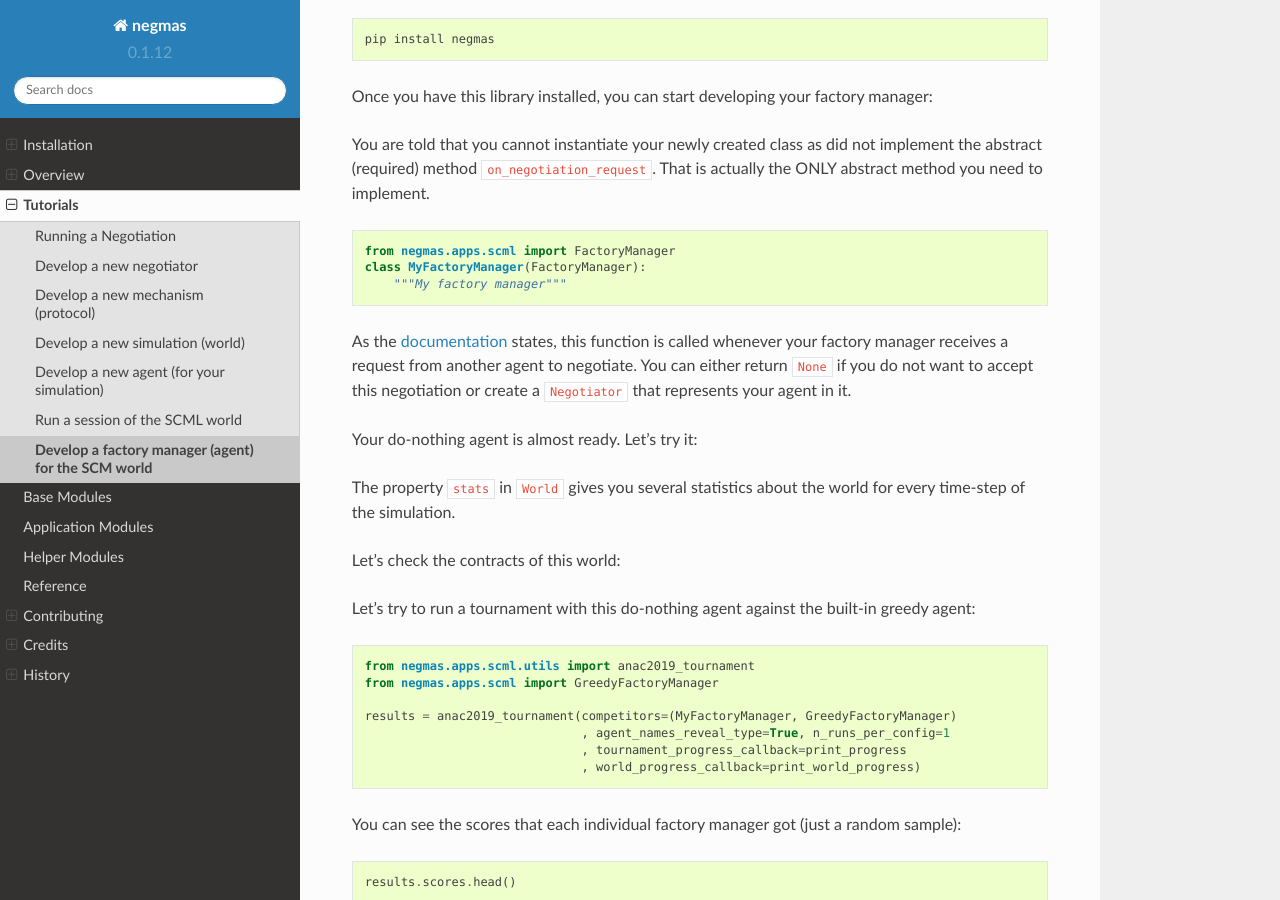
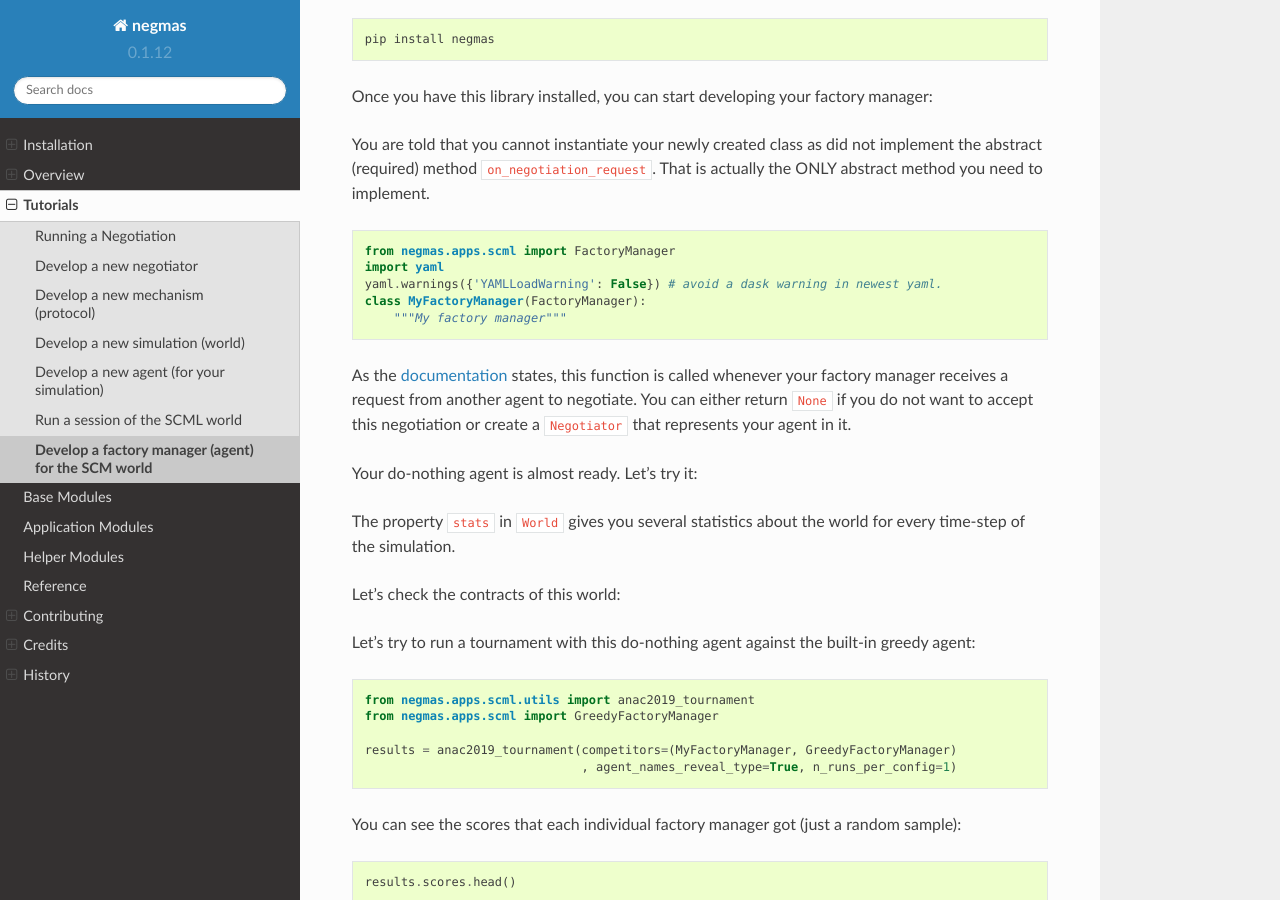
Before and after one commit to yasserfarouk/negmas, a Sphinx documentation site: the page built from docs/tutorials/07.develop_scml_agent.rst, in a window 1280 px wide and 900 px high, scrolled down 299 px. Built offline with Sphinx 7.4.7 and the Read the Docs theme 2.0.0, drawn with Linux system fonts in a browser that asks for light colours.

Commit message:
doc update

```diff
--- a/docs/tutorials/07.develop_scml_agent.rst
+++ b/docs/tutorials/07.develop_scml_agent.rst
@@ -21,6 +21,8 @@ That is actually the ONLY abstract method you need to implement.
 .. code:: ipython3
 
     from negmas.apps.scml import FactoryManager
+    import yaml
+    yaml.warnings({'YAMLLoadWarning': False}) # avoid a dask warning in newest yaml.
     class MyFactoryManager(FactoryManager):
         """My factory manager"""
 
@@ -47,10 +49,7 @@ built-in greedy agent:
     from negmas.apps.scml import GreedyFactoryManager
 
     results = anac2019_tournament(competitors=(MyFactoryManager, GreedyFactoryManager)
-                                  , agent_names_reveal_type=True, n_runs_per_config=1
-                                  , tournament_progress_callback=print_progress
-                                  , world_progress_callback=print_world_progress)
-
+                                  , agent_names_reveal_type=True, n_runs_per_config=1)
 
 You can see the scores that each individual factory manager got (just a
 random sample):
@@ -109,4 +108,6 @@ That is it folks! You can now start developing your own factory manager.
 Have fun.
 
 
+
+
 Download :download:`Notebook<notebooks/07.develop_scml_agent.ipynb>`.
```
Also changed, not shown: docs/tutorials/06.run_scml.rst (+9 -1 lines), docs/tutorials/notebooks/07.develop_scml_agent.ipynb.
